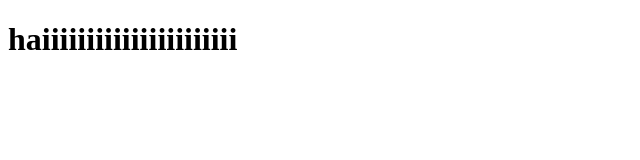
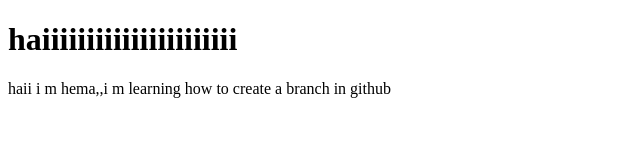
Before and after one commit to InnovkraftInc/gggggg, a plain HTML site: page index.html in a window 1280 px wide. Shown: the whole page, without its empty margins (0-640 px from the left). Drawn offline with Linux system fonts and the light colour scheme.

Commit message:
branchcontent

```diff
--- a/index.html
+++ b/index.html
@@ -10,6 +10,7 @@
 
 <body>
     <h1>haiiiiiiiiiiiiiiiiiiiiii</h1>
+    <p>haii i m hema,,i m learning how to create a branch in github</p>
 </body>
 
 </html>
```
